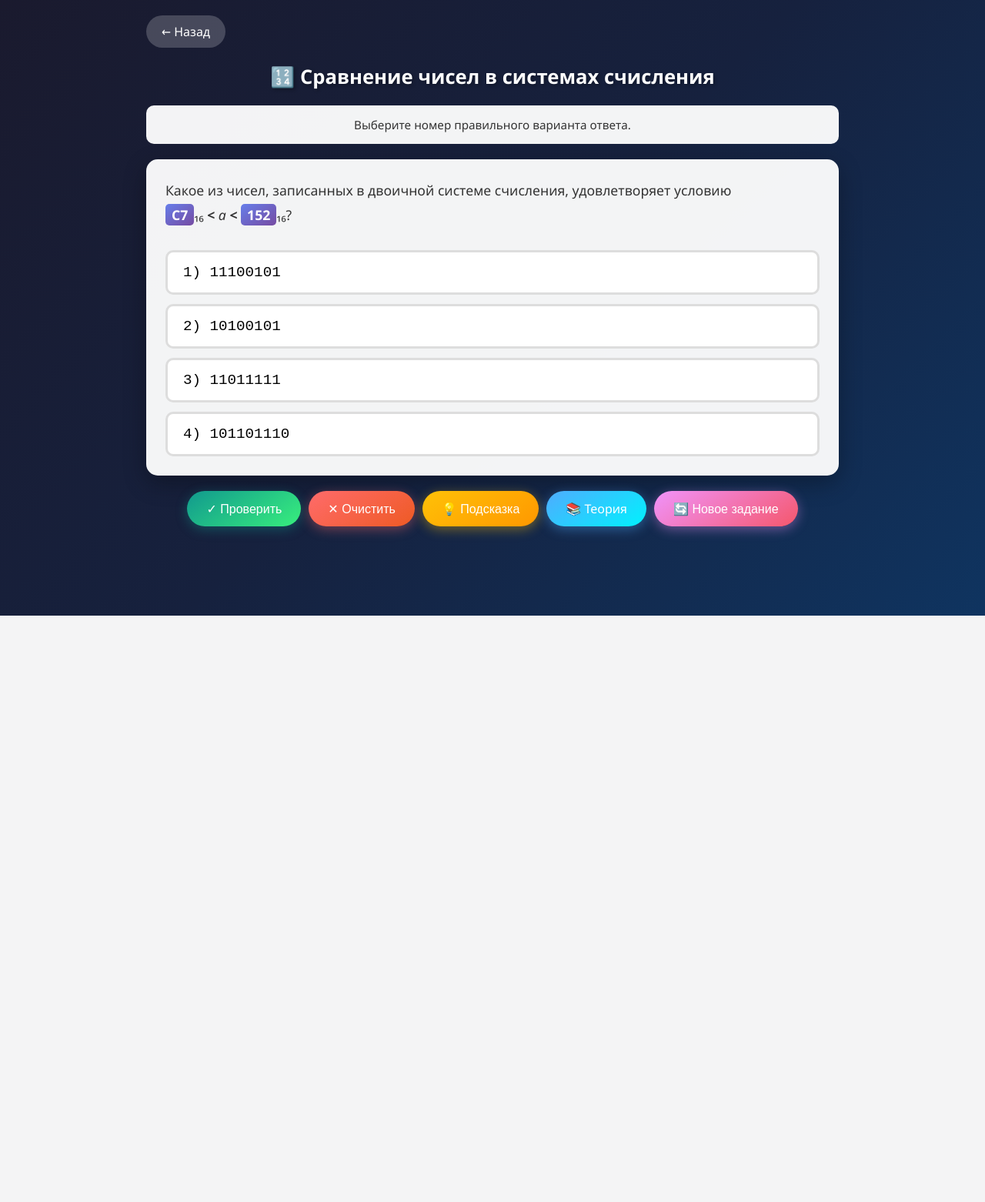
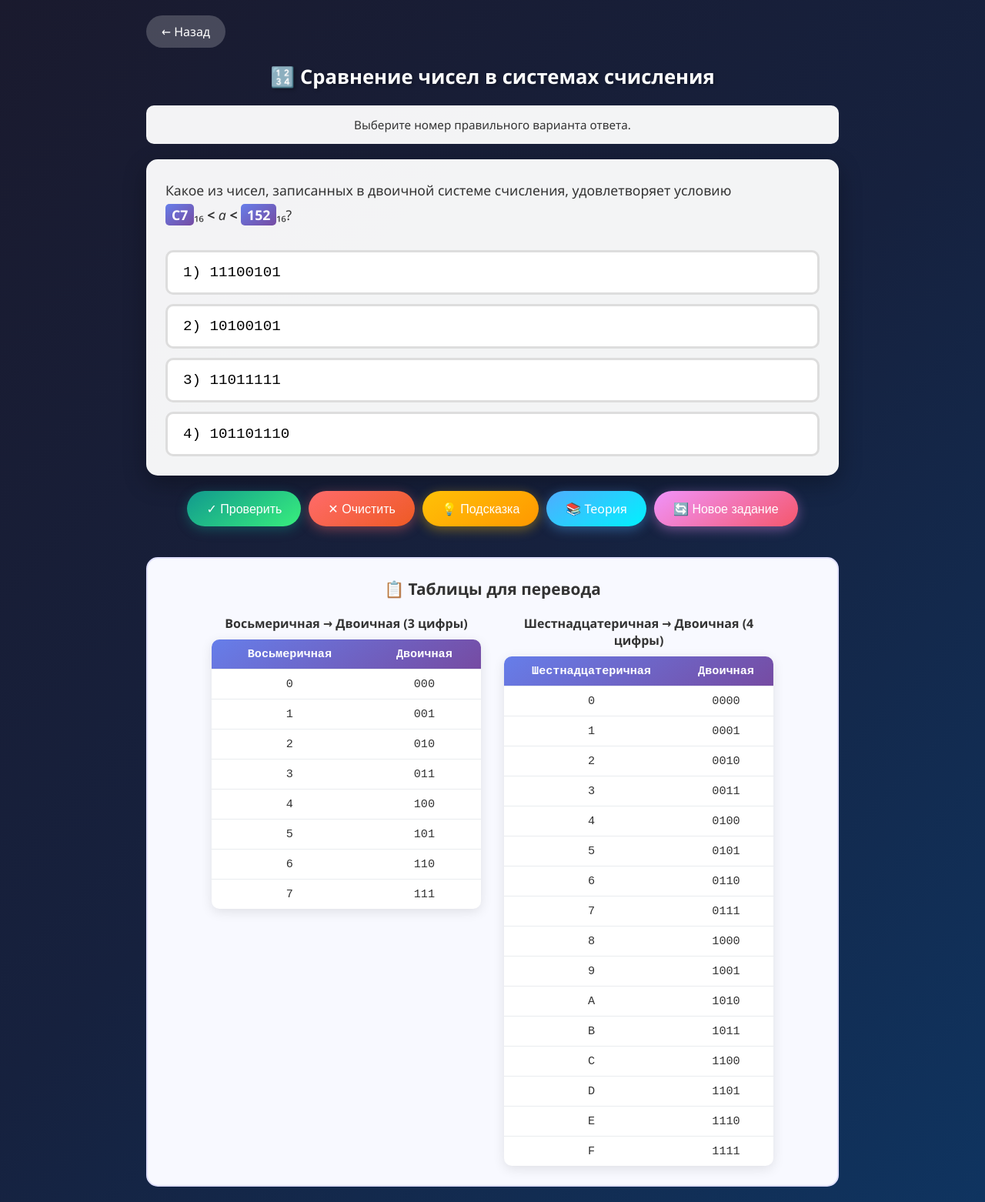
Before and after one commit to BesuglovS/vpr7, a PHP site: page /VPR8/vpr8-2.html in a window 1280 px wide. Shown: the whole page at 77% size. Before the commit the page ends 800 px from the top, so only its background shows below. Run offline with PHP 8.4, Linux system fonts and the light colour scheme.

Commit message:
Добавлены справочные таблицы перевода восьмеричных и шестнадцатеричных цифр в двоичные для задания 2 ВПР 8

```diff
--- a/VPR8/css/vpr8-2.css
+++ b/VPR8/css/vpr8-2.css
@@ -52,10 +52,98 @@
   opacity: 0.9;
 }
 
+/* Справочные таблицы перевода */
+.reference-tables {
+  margin-top: 40px;
+  padding: 25px;
+  background: #f8f9ff;
+  border-radius: 15px;
+  border: 2px solid #e0e0ff;
+}
+
+.reference-tables h2 {
+  color: #333;
+  font-size: 1.3rem;
+  margin-bottom: 20px;
+  text-align: center;
+}
+
+.tables-wrapper {
+  display: flex;
+  gap: 30px;
+  justify-content: center;
+  flex-wrap: wrap;
+}
+
+.table-block {
+  flex: 1;
+  min-width: 250px;
+  max-width: 350px;
+}
+
+.table-block h3 {
+  color: #333;
+  font-size: 1rem;
+  margin-bottom: 10px;
+  text-align: center;
+}
+
+.conversion-table {
+  width: 100%;
+  border-collapse: collapse;
+  background: white;
+  border-radius: 10px;
+  overflow: hidden;
+  box-shadow: 0 4px 15px rgba(0, 0, 0, 0.1);
+}
+
+.conversion-table thead {
+  background: linear-gradient(145deg, #667eea 0%, #764ba2 100%);
+  color: white;
+}
+
+.conversion-table th,
+.conversion-table td {
+  padding: 10px 12px;
+  text-align: center;
+  border-bottom: 1px solid #e9ecef;
+  color: #333;
+  font-family: "Courier New", monospace;
+  font-size: 0.95rem;
+}
+
+.conversion-table th {
+  font-weight: 600;
+  color: white;
+}
+
+.conversion-table tbody tr:last-child td {
+  border-bottom: none;
+}
+
+.conversion-table tbody tr:hover {
+  background: #f8f9fa;
+}
+
 /* Responsive */
 @media (max-width: 600px) {
   .option-btn {
     font-size: 1rem;
     padding: 12px 15px;
   }
+
+  .tables-wrapper {
+    flex-direction: column;
+    align-items: center;
+  }
+
+  .table-block {
+    max-width: 100%;
+  }
+
+  .conversion-table th,
+  .conversion-table td {
+    padding: 8px 10px;
+    font-size: 0.9rem;
+  }
 }
--- a/VPR8/vpr8-2.html
+++ b/VPR8/vpr8-2.html
@@ -11,10 +11,24 @@
     <script src="../js/vpr7-exam-utils.js"></script>
     <script src="js/vpr8-2-generator.js"></script>
     <!-- Yandex.Metrika counter -->
-    <noscript><div><img src="https://mc.yandex.ru/watch/107146125" style="position:absolute; left:-9999px;" alt="" /></div></noscript>
+    <noscript
+      ><div>
+        <img
+          src="https://mc.yandex.ru/watch/107146125"
+          style="position: absolute; left: -9999px"
+          alt=""
+        /></div
+    ></noscript>
     <!-- /Yandex.Metrika counter -->
     <!-- Yandex.Metrika counter -->
-    <noscript><div><img src="https://mc.yandex.ru/watch/107146125" style="position:absolute; left:-9999px;" alt="" /></div></noscript>
+    <noscript
+      ><div>
+        <img
+          src="https://mc.yandex.ru/watch/107146125"
+          style="position: absolute; left: -9999px"
+          alt=""
+        /></div
+    ></noscript>
     <!-- /Yandex.Metrika counter -->
   </head>
   <body>
@@ -54,6 +68,134 @@
         <a href="vpr8-2-t.html" class="btn btn-theory">📚 Теория</a>
         <button class="btn btn-reset" id="newTaskBtn">🔄 Новое задание</button>
       </div>
+
+      <div class="reference-tables">
+        <h2>📋 Таблицы для перевода</h2>
+        <div class="tables-wrapper">
+          <div class="table-block">
+            <h3>Восьмеричная → Двоичная (3 цифры)</h3>
+            <table class="conversion-table small">
+              <thead>
+                <tr>
+                  <th>Восьмеричная</th>
+                  <th>Двоичная</th>
+                </tr>
+              </thead>
+              <tbody>
+                <tr>
+                  <td>0</td>
+                  <td>000</td>
+                </tr>
+                <tr>
+                  <td>1</td>
+                  <td>001</td>
+                </tr>
+                <tr>
+                  <td>2</td>
+                  <td>010</td>
+                </tr>
+                <tr>
+                  <td>3</td>
+                  <td>011</td>
+                </tr>
+                <tr>
+                  <td>4</td>
+                  <td>100</td>
+                </tr>
+                <tr>
+                  <td>5</td>
+                  <td>101</td>
+                </tr>
+                <tr>
+                  <td>6</td>
+                  <td>110</td>
+                </tr>
+                <tr>
+                  <td>7</td>
+                  <td>111</td>
+                </tr>
+              </tbody>
+            </table>
+          </div>
+          <div class="table-block">
+            <h3>Шестнадцатеричная → Двоичная (4 цифры)</h3>
+            <table class="conversion-table small">
+              <thead>
+                <tr>
+                  <th>Шестнадцатеричная</th>
+                  <th>Двоичная</th>
+                </tr>
+              </thead>
+              <tbody>
+                <tr>
+                  <td>0</td>
+                  <td>0000</td>
+                </tr>
+                <tr>
+                  <td>1</td>
+                  <td>0001</td>
+                </tr>
+                <tr>
+                  <td>2</td>
+                  <td>0010</td>
+                </tr>
+                <tr>
+                  <td>3</td>
+                  <td>0011</td>
+                </tr>
+                <tr>
+                  <td>4</td>
+                  <td>0100</td>
+                </tr>
+                <tr>
+                  <td>5</td>
+                  <td>0101</td>
+                </tr>
+                <tr>
+                  <td>6</td>
+                  <td>0110</td>
+                </tr>
+                <tr>
+                  <td>7</td>
+                  <td>0111</td>
+                </tr>
+                <tr>
+                  <td>8</td>
+                  <td>1000</td>
+                </tr>
+                <tr>
+                  <td>9</td>
+                  <td>1001</td>
+                </tr>
+                <tr>
+                  <td>A</td>
+                  <td>1010</td>
+                </tr>
+                <tr>
+                  <td>B</td>
+                  <td>1011</td>
+                </tr>
+                <tr>
+                  <td>C</td>
+                  <td>1100</td>
+                </tr>
+                <tr>
+                  <td>D</td>
+                  <td>1101</td>
+                </tr>
+                <tr>
+                  <td>E</td>
+                  <td>1110</td>
+                </tr>
+                <tr>
+                  <td>F</td>
+                  <td>1111</td>
+                </tr>
+              </tbody>
+            </table>
+          </div>
+        </div>
+      </div>
     </div>
 
     <script>
```
